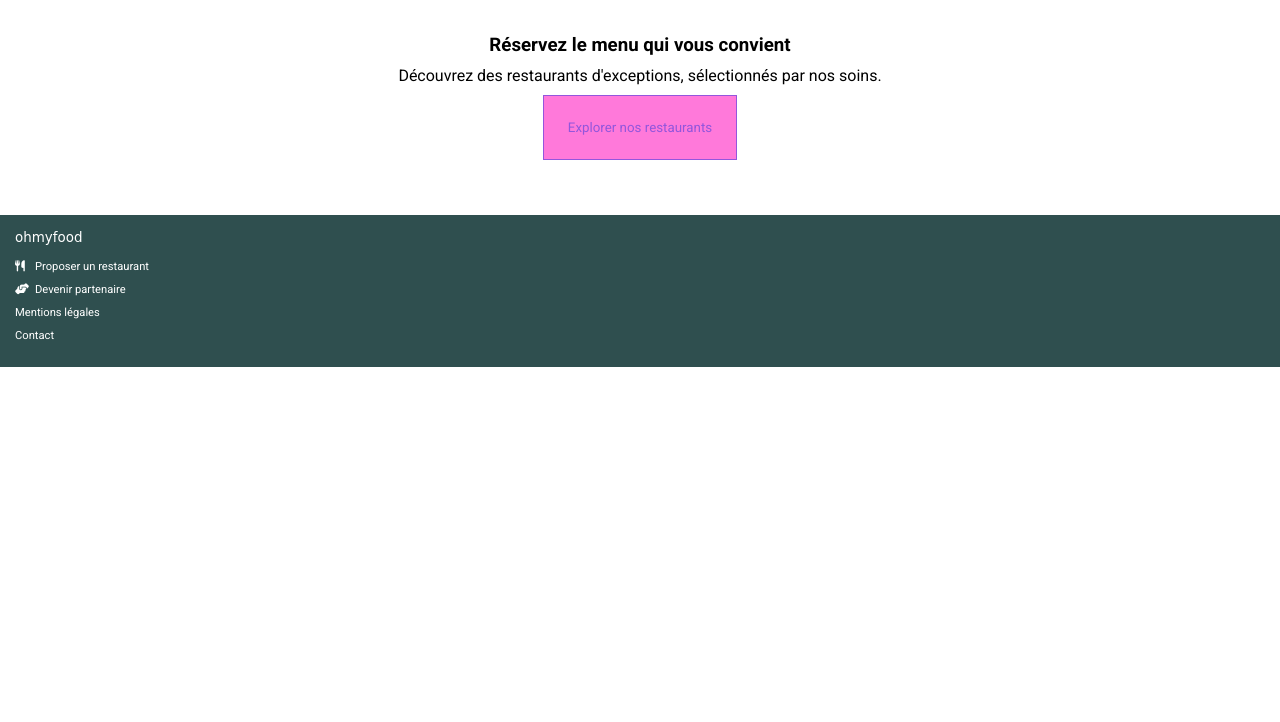
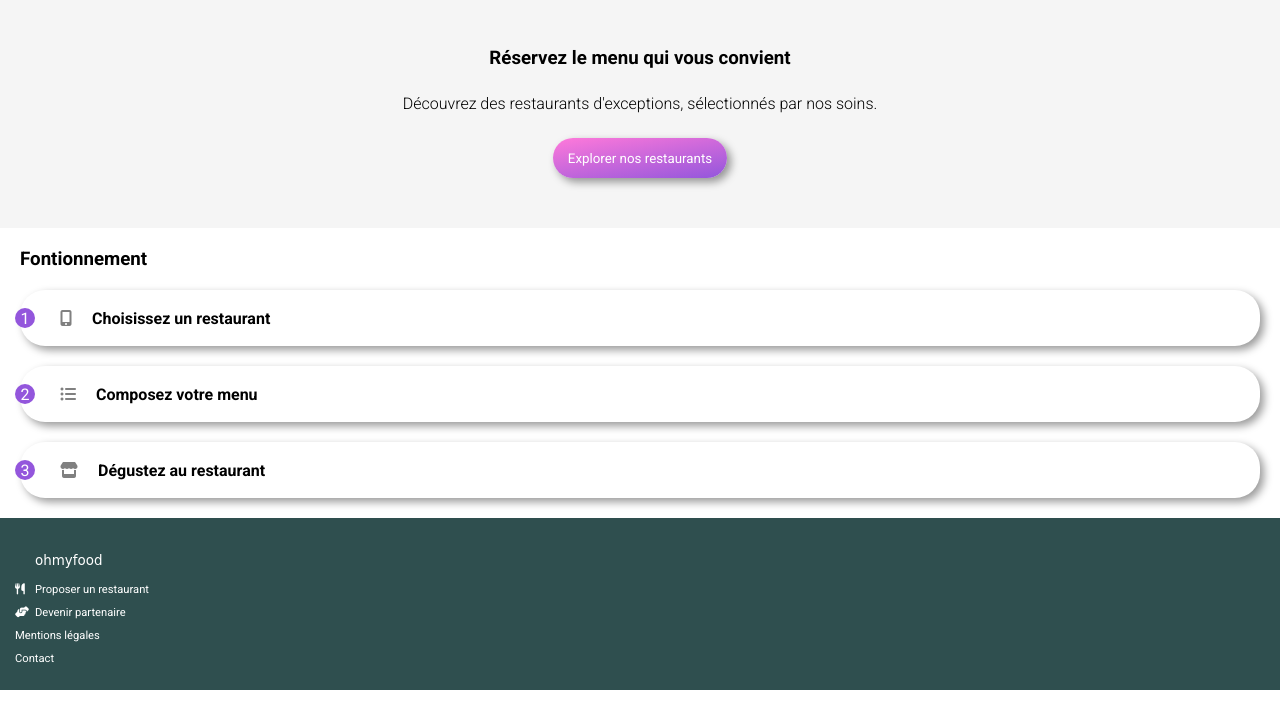
Before and after one commit to yannis-a/YannisARCORIO_3_11032021, a website: page index.html in a window 1280 px wide. Shown: the part 78-800 px from the top of the page. Drawn offline with Linux system fonts and the light colour scheme; a web font is replaced by a local one.

Commit message:
block fonctionnement

```diff
--- a/index.html
+++ b/index.html
@@ -21,17 +21,24 @@
             <p>Découvrez des restaurants d'exceptions, sélectionnés par nos soins.</p>
             <button class="btn btn--principal">Explorer nos restaurants</button>
         </section>
-        <section></section>
+        <section class="fonctionnement">
+            <h3>Fontionnement</h3>
+            <ul class="list--normal">
+                <li><div class="style--round"><span>1</span></div><div class="text"><i class="fas fa-mobile-alt"></i>Choisissez un restaurant</div></li>
+                <li><div class="style--round"><span>2</span></div><div class="text"><i class="fas fa-list-ul"></i>Composez votre menu</div></li>
+                <li><div class="style--round"><span>3</span></div><div class="text"><i class="fas fa-store"></i>Dégustez au restaurant</div></li>
+            </ul>
+        </section>
     </main>
     <footer class="footer">
         <section>
-            <h3 class="title footer__title">ohmyfood</h3>
+            <h3 class="title">ohmyfood</h3>
             <div>
-                <ul class="footer__list">
+                <ul class="list">
                     <li><i class="fas fa-utensils"></i>Proposer un restaurant</li>
                     <li><i class="fas fa-hands-helping"></i>Devenir partenaire</li>
                     <li>Mentions légales</li>
-                    <li><a target="_top" href="mailto:test@test.com">Contact</a></li>
+                    <li><a href="mailto:test@test.com">Contact</a></li>
                 </ul>
             </div>
         </section>
--- a/sass/base/_base.scss
+++ b/sass/base/_base.scss
@@ -5,15 +5,11 @@
     padding: 0;
 }
 
-ul {
-    list-style: none;
-
-    li {
-        margin-bottom: 10px;
-    }
-}
-
 a {
     text-decoration: none;
     color: inherit;
 }
+
+h3 {
+    margin: $marge-hight;
+}
--- /dev/null
+++ b/sass/components/_list.scss
@@ -0,0 +1,52 @@
+.list {
+    display: flex;
+    flex-direction: column;
+    list-style: none;
+
+    li {
+        margin-bottom: 10px;
+    }
+}
+
+.list--normal {
+
+    li {
+        display: flex;
+        border-radius: 25px;
+        align-items: center;
+        @include box-shadow;
+        margin: 0 20px 20px 20px;
+
+        i {
+            margin: $marge-hight;
+            color: grey;
+        }
+
+        .text {
+            font-weight: 600;
+        }
+
+        .style--round {
+            border-radius: 50%;
+            background-color: $colour-primary;
+            color: white;
+            height: 20px;
+            width: 20px;
+            position: relative;
+            right: 5px;
+            display: flex;
+
+            span {
+                margin: auto;
+            }
+        }
+
+        &:hover {
+            background-color: lighten($colour-secondary, 20%);
+
+            i {
+                color: $colour-primary;
+            }
+        }
+    }
+}
--- a/sass/layout/_footer.scss
+++ b/sass/layout/_footer.scss
@@ -4,12 +4,12 @@
     padding: 15px;
     font-size: 0.7em;
 
-    &__title {
+    .title {
         font-size: 1.2em;
         margin-bottom: 15px;
     }
 
-    &__list {
+   .list {
         i {
             margin-right: 5px;
             width: 15px;
--- a/sass/main.scss
+++ b/sass/main.scss
@@ -7,6 +7,7 @@
 @import "./base/typography";
 
 @import "./components/buttons";
+@import "./components/list";
 
 @import "./layout/header";
 @import "./layout/footer";
--- a/sass/pages/_index.scss
+++ b/sass/pages/_index.scss
@@ -1,13 +1,13 @@
 .entete {
-    margin: 50px 10px 50px 10px;
+    padding: $padding-section;
     text-align: center;
     align-items: center;
     display: flex;
     flex-direction: column;
+    background-color: lighten(black, 96%);
 
     h3 {
         width: 60%;
-        margin: $marge-light;
     }
 
     p {
@@ -24,7 +24,7 @@
 .localisation {
     text-align: center;
     padding: $marge-half-hight;
-    background-color: lightgray;
+    background-color: lighten(black, 92%);
     font-size: 0.9em;
 
     i {
--- a/sass/utils/_variables.scss
+++ b/sass/utils/_variables.scss
@@ -5,6 +5,8 @@ $colour-tertiary: #99E2D0;
 $marge-light:5px;
 $marge-hight:20px;
 $marge-half-hight:10px;
+
+$padding-section: 30px 10px 30px 10px;
 
 //
 $colour-accent: #D6FFF5;
```
Also changed, not shown: public/css/style.css, 1 other file.
